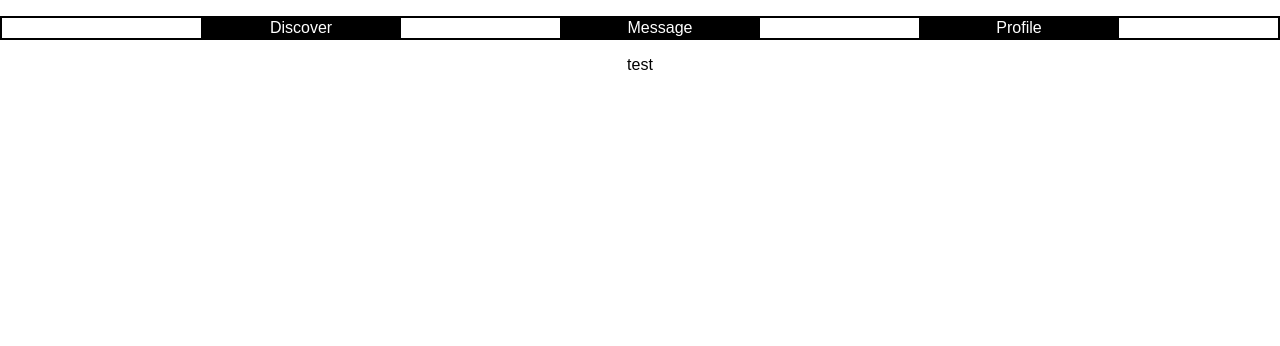
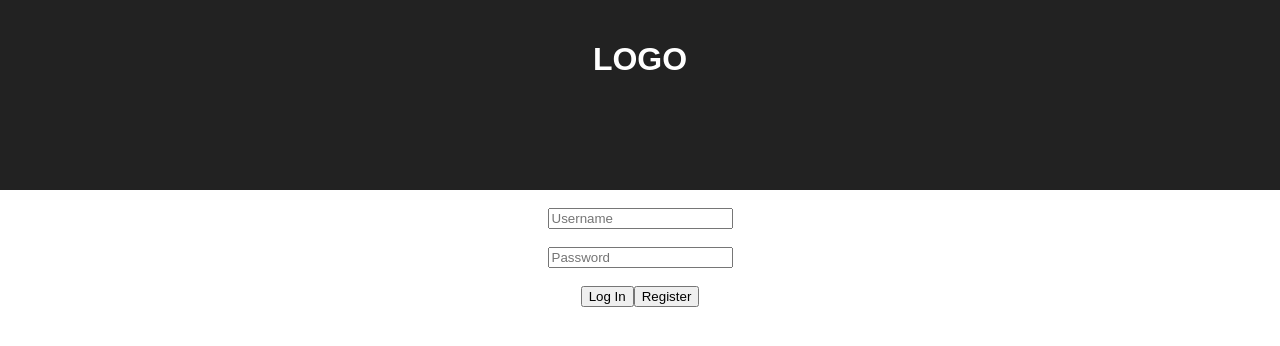
Before and after one commit to ami619847/tinder-like, a React (Create React App) app: page / in a window 1280 px wide. Shown: the top 346 px of the page. Built offline with nearby package versions, Linux system fonts and the light colour scheme.

Commit message:
started the user profile screen,changed the mainscreen a bit

```diff
--- a/src/App.js
+++ b/src/App.js
@@ -1,5 +1,9 @@
 import React, { Component } from 'react';
-import ChatScreen from './components/ChatScreen'
+import { Route } from 'react-router-dom';
+import Mainscreen from './components/mainscreen/Mainscreen';
+import Profilescreen from './components/Profilescreen';
+
+//import ChatScreen from './components/ChatScreen'
 import './App.css';
 
 
@@ -7,9 +11,8 @@ class App extends Component {
   render() {
     return (
       <div className="App">
-        <ChatScreen />
-
-
+          <Route exact path="/" component={ Mainscreen } />
+          <Route exact path="/profile" component={ Profilescreen } />
       </div>
     );
   }
--- /dev/null
+++ b/src/components/Profilescreen.js
@@ -0,0 +1,27 @@
+import React, { PureComponent } from 'react';
+import Menu from './Menu'
+
+// import { Link } from 'react-router-dom';
+// import UsernameForm from './UsernameForm';
+// import PasswordForm from './PasswordForm';
+// import LoginButton from './LoginButton';
+// import RegisterButton from './RegisterButton';
+export default class Mainscreen extends PureComponent{
+  render() {
+    return (
+      <div className="profilescreen">
+        <header>
+          <Menu />
+          <p> test </p>
+        </header>
+        <main>
+            {/* <ProfileImage />
+            <User/>
+            <br/>
+            <LoginButton />
+            <RegisterButton /> */}
+        </main>
+      </div>
+    )
+  }
+}
--- /dev/null
+++ b/src/components/mainscreen/Mainscreen.js
@@ -0,0 +1,24 @@
+import React, { PureComponent } from 'react';
+import UsernameForm from './UsernameForm';
+import PasswordForm from './PasswordForm';
+import LoginButton from './LoginButton';
+import RegisterButton from './RegisterButton';
+
+export default class Mainscreen extends PureComponent{
+
+  render() {
+    return (
+      <div className="mainscreen">
+        <header className="App-header">
+          <h1>LOGO</h1>
+          {/* <img src={logo} className="App-logo" alt="logo" /> */}
+        </header>
+        <UsernameForm />
+        <PasswordForm />
+        <br/>
+        <LoginButton />
+        <RegisterButton />
+      </div>
+    )
+  }
+}
```
Also changed, not shown: src/components/ProfileScreen.js (deleted, +0 -12 lines), src/components/mainscreen/MainscreenContainer.js (deleted, +0 -23 lines), src/components/profilescreen/ProfileScreenContainer.js (deleted, +0 -23 lines).
